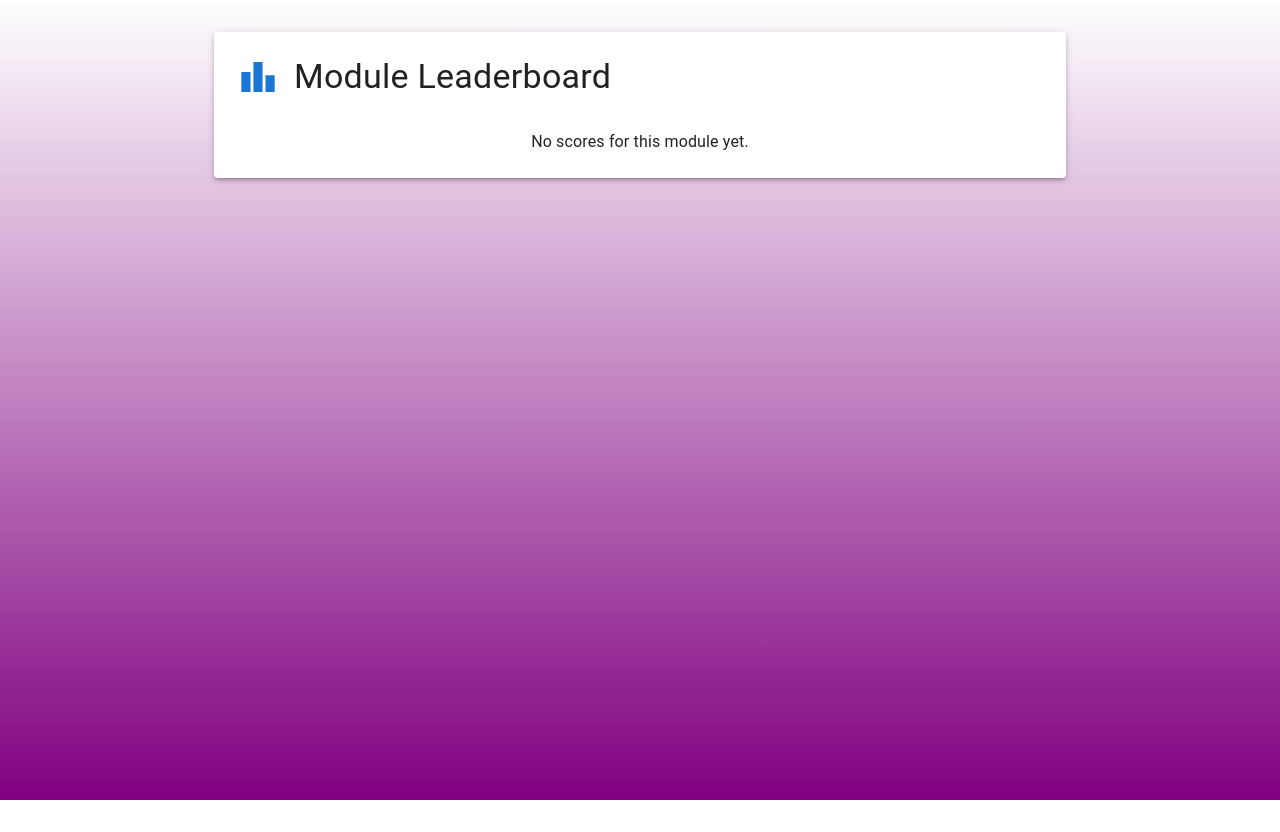
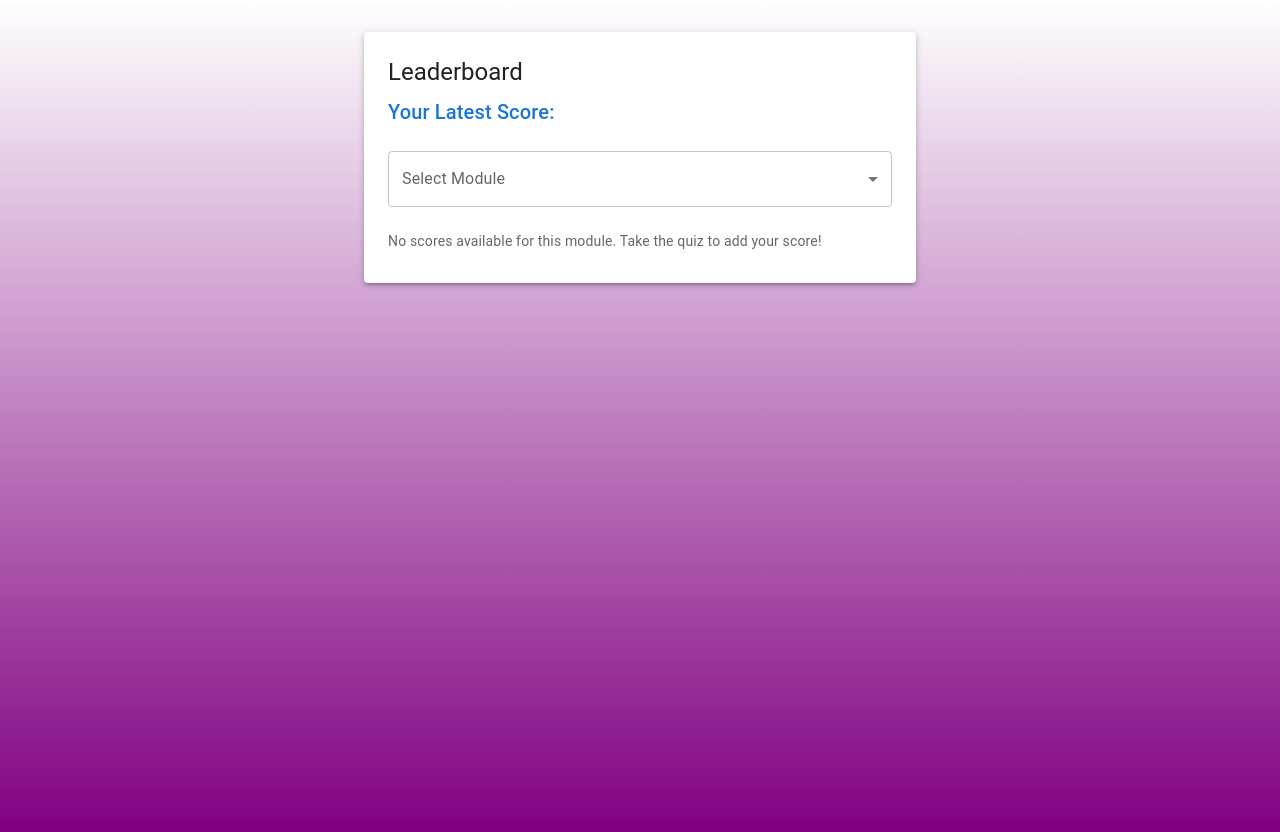
Before and after one commit to ethannjan/TeamDuncan, a React (Vite) app in the folder quiz-app/: page /leaderboard in a window 1280 px wide. Before the commit the page ends 800 px from the top, so only its background shows below. Built offline with nearby package versions, Linux system fonts and the light colour scheme.

Commit message:
Revert "UPDATED LEADERBOARD"
This reverts commit 876d4514aeac0244e0ac1eff8880227bdb0d9cec.

```diff
--- a/quiz-app/src/Components/LeaderboardPage.jsx
+++ b/quiz-app/src/Components/LeaderboardPage.jsx
@@ -1,90 +1,105 @@
-import React, { useState, useEffect } from 'react';
-import {
-  Container,
-  Typography,
-  Table,
-  TableBody,
-  TableCell,
-  TableContainer,
-  TableHead,
-  TableRow,
-  Paper,
-  Box
-} from '@mui/material';
-import LeaderboardIcon from '@mui/icons-material/Leaderboard';
+import React, { useEffect, useState } from 'react';
+import { Container, Typography, Paper, List, ListItem, ListItemText, Divider, Select, MenuItem, FormControl, InputLabel } from '@mui/material';
 import { useLocation } from 'react-router-dom';
 
 const LeaderboardPage = () => {
-  const [moduleScores, setModuleScores] = useState([]);
-  const [moduleInfo, setModuleInfo] = useState(null);
+  const [topScores, setTopScores] = useState([]);
+  const [modules, setModules] = useState([]);
+  const [selectedModule, setSelectedModule] = useState('');
   const location = useLocation();
 
+  // Retrieve the user's latest score and email passed via location state
+  const latestScore = location.state?.score;
+  const latestEmail = location.state?.email;
+
   useEffect(() => {
-    // Retrieve module info passed through state or from URL
-    const moduleData = location.state || {};
-    const { moduleName, moduleId } = moduleData;
+    // Fetch scores from local storage
+    const scores = JSON.parse(localStorage.getItem('leaderboardScores')) || [];
+    const uniqueModules = [
+      ...new Set(scores.map((entry) => entry.module)),
+    ]; // Extract unique module names
+    setModules(uniqueModules);
 
-    // Retrieve all leaderboard scores from localStorage
-    const storedScores = JSON.parse(localStorage.getItem('leaderboardScores')) || [];
+    // Initially, display scores for the first module if available
+    if (uniqueModules.length > 0) {
+      setSelectedModule(uniqueModules[0]);
+    }
+  }, []);
 
-    // Filter scores for the specific module
-    const filteredScores = storedScores.filter(score =>
-      score.module === moduleName
-    );
+  useEffect(() => {
+    if (selectedModule) {
+      // Filter and sort scores by the selected module
+      const scores = JSON.parse(localStorage.getItem('leaderboardScores')) || [];
+      const filteredScores = scores
+        .filter((entry) => entry.module === selectedModule)
+        .sort((a, b) => b.score - a.score); // Sort by descending score
+      setTopScores(filteredScores);
+    }
+  }, [selectedModule]);
 
-    // Sort scores in descending order
-    const sortedScores = filteredScores.sort((a, b) => {
-      return b.score - a.score;
-    });
-
-    setModuleScores(sortedScores);
-    setModuleInfo({ moduleName, moduleId });
-  }, [location.state]);
+  const handleModuleChange = (event) => {
+    setSelectedModule(event.target.value);
+  };
 
   return (
-    <Container maxWidth="md" sx={{ py: 4 }}>
+    <Container maxWidth="sm" sx={{ mt: 4 }}>
       <Paper elevation={3} sx={{ p: 3 }}>
-        <Box sx={{ display: 'flex', alignItems: 'center', gap: 2, mb: 4 }}>
-          <LeaderboardIcon color="primary" sx={{ fontSize: 40 }} />
-          <Typography variant="h4">
-            {moduleInfo?.moduleName || 'Module'} Leaderboard
-          </Typography>
-        </Box>
+        <Typography variant="h5" component="h2" gutterBottom>
+          Leaderboard
+        </Typography>
+        <Typography variant="h6" color="primary" gutterBottom>
+          Your Latest Score: {latestScore}
+        </Typography>
+        <Typography variant="subtitle1" color="textSecondary">
+          {latestEmail}
+        </Typography>
 
-        {moduleScores.length === 0 ? (
-          <Typography variant="body1" align="center">
-            No scores for this module yet.
-          </Typography>
-        ) : (
-          <TableContainer>
-            <Table>
-              <TableHead>
-                <TableRow>
-                  <TableCell>Rank</TableCell>
-                  <TableCell>Email</TableCell>
-                  <TableCell align="right">Score</TableCell>
-                </TableRow>
-              </TableHead>
-              <TableBody>
-                {moduleScores.map((entry, index) => (
-                  <TableRow
-                    key={index}
-                    sx={{
-                      '&:last-child td, &:last-child th': { border: 0 },
-                      backgroundColor: index === 0 ? '#f0f4f8' : 'transparent'
-                    }}
-                  >
-                    <TableCell>{index + 1}</TableCell>
-                    <TableCell>{entry.email}</TableCell>
-                    <TableCell align="right">
-                      {entry.score} / {entry.totalQuestions}
-                    </TableCell>
-                  </TableRow>
-                ))}
-              </TableBody>
-            </Table>
-          </TableContainer>
-        )}
+        <FormControl fullWidth sx={{ mt: 2, mb: 2 }}>
+          <InputLabel>Select Module</InputLabel>
+          <Select
+            value={selectedModule}
+            onChange={handleModuleChange}
+            label="Select Module"
+          >
+            {modules.map((module, index) => (
+              <MenuItem key={index} value={module}>
+                {module}
+              </MenuItem>
+            ))}
+          </Select>
+        </FormControl>
+
+        <List>
+          {topScores.length > 0 ? (
+            topScores.map((entry, index) => (
+              <React.Fragment key={index}>
+                <ListItem>
+                  <ListItemText
+                    primary={`Rank ${index + 1}`}
+                    secondary={
+                      <>
+                        <Typography variant="body2" color="textSecondary">
+                          {entry.email}
+                        </Typography>
+                        <Typography variant="body2">
+                          Score: {entry.score} / {entry.totalQuestions}
+                        </Typography>
+                        <Typography variant="body2" color="textSecondary">
+                          {new Date(entry.date).toLocaleString()}
+                        </Typography>
+                      </>
+                    }
+                  />
+                </ListItem>
+                {index < topScores.length - 1 && <Divider />}
+              </React.Fragment>
+            ))
+          ) : (
+            <Typography variant="body2" color="textSecondary">
+              No scores available for this module. Take the quiz to add your score!
+            </Typography>
+          )}
+        </List>
       </Paper>
     </Container>
   );
```
